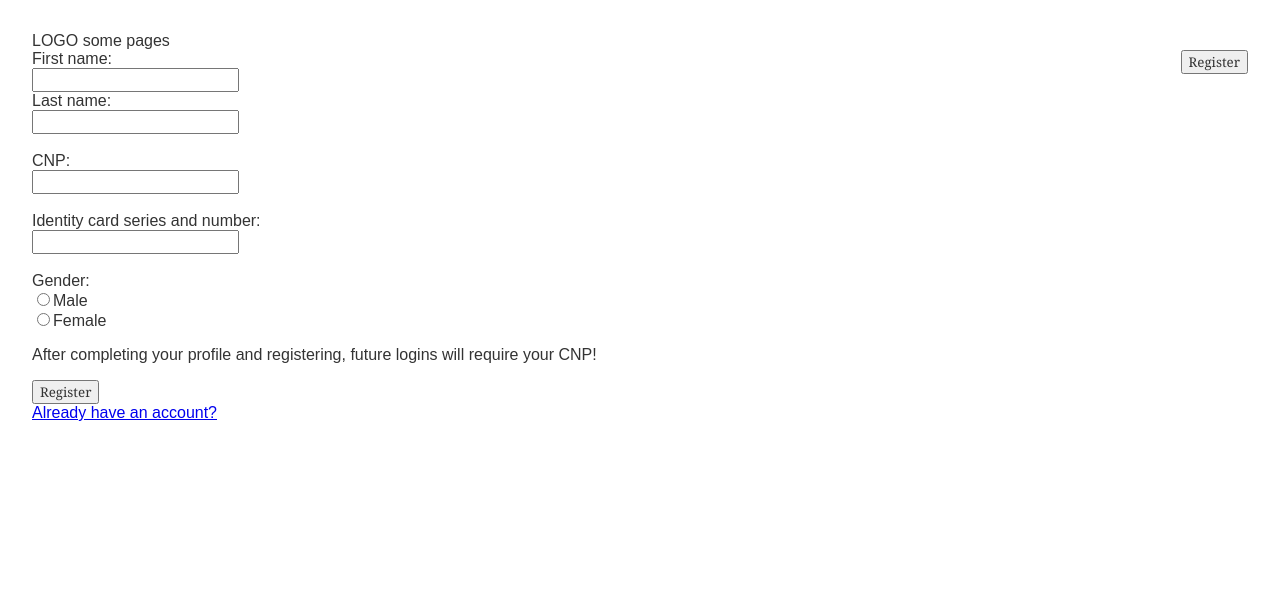
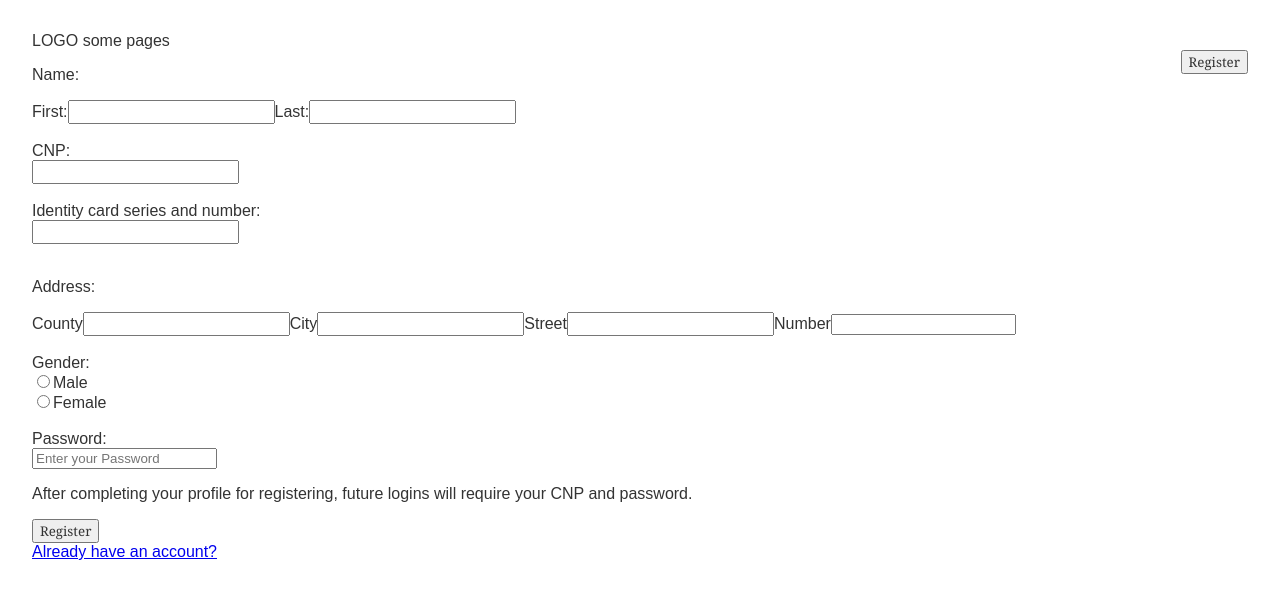
Before and after one commit to DenisaGal/Voting_App, an Angular app: page /register in a window 1280 px wide. Shown: the top 598 px of the page. Built offline with nearby package versions, Linux system fonts and the light colour scheme.

Commit message:
Tweaks in login/register pages

```diff
--- a/src/app/login/login.component.html
+++ b/src/app/login/login.component.html
@@ -1,13 +1,12 @@
 <div id="body" >
-  <label for="firstname">First name:</label><br>
-  <input type="text" id="firstname" name="firstname"><br>
-  <label for="lastname">Last name:</label><br>
-  <input type="text" id="lastname" name="lastname"><br><br>
 
   <label for="cnp">CNP:</label><br>
-  <input type="text" id="cnp" name="cnp"><br><br>
+  <input type="text" id="cnp" name="cnp" placeholder="Personal identification number"><br><br>
 
-  <button (click)="login()"> Log In </button><br>
+  <label for="password">Password</label><br>
+  <input id="password" type="password" name="password" placeholder="Enter your Password" required><br><br>
+
+  <button (click)="login()"> Log In </button><br><br>
 
   <a routerLink="/register">Haven't registered yet?</a><br>
 
--- a/src/app/register/register.component.html
+++ b/src/app/register/register.component.html
@@ -1,9 +1,10 @@
 
 <div id="body" >
-    <label for="firstname">First name:</label><br>
-    <input type="text" id="firstname" name="firstname"><br>
-    <label for="lastname">Last name:</label><br>
-    <input type="text" id="lastname" name="lastname"><br><br>
+  <p>Name:</p>
+  <label for="firstname">First:</label>
+  <input type="text" id="firstname" name="firstname">
+  <label for="lastname">Last:</label>
+  <input type="text" id="lastname" name="lastname"><br><br>
 
     <label for="cnp">CNP:</label><br>
     <input type="text" id="cnp" name="cnp"><br><br>
@@ -11,13 +12,26 @@
     <label for="serie">Identity card series and number:</label><br>
     <input type="text" id="serie" name="serie"><br><br>
 
+    <p>Address:</p> <!-- god i cant wait to css this -->
+    <label for="county">County</label>
+    <input type="text" id="county" name="county">
+    <label for="city">City</label>
+    <input type="text" id="city" name="city">
+    <label for="street">Street</label>
+    <input type="text" id="street" name="street">
+    <label for="number">Number</label>
+    <input type="number" id="number" name="number"><br><br>
+
     <label>Gender:</label><br>
     <input type="radio" id="male" name="gender" value="male">
     <label for="male">Male</label><br>
     <input type="radio" id="female" name="gender" value="female">
-    <label for="female">Female</label><br>
+    <label for="female">Female</label><br><br>
 
-    <p>After completing your profile and registering, future logins will require your CNP!</p> <!-- sau facem cu cheie unica idk -->
+    <label for="password">Password:</label><br>
+    <input id="password" type="password" name="password" placeholder="Enter your Password" required><br>
+
+    <p>After completing your profile for registering, future logins will require your CNP and password.</p>
 
     <button (click)="register()"> Register </button><br>
 
--- a/src/app/register/register.component.ts
+++ b/src/app/register/register.component.ts
@@ -17,5 +17,7 @@ export class RegisterComponent implements OnInit {
   register(): void{  //for now verific ca merge butonul si ia datele din field
     let name = (<HTMLInputElement>document.getElementById("firstname")).value;
     alert(name);
+
+    //have to check AGE!!, maybe address dar nu cred ca reusim
   }
 }
```
